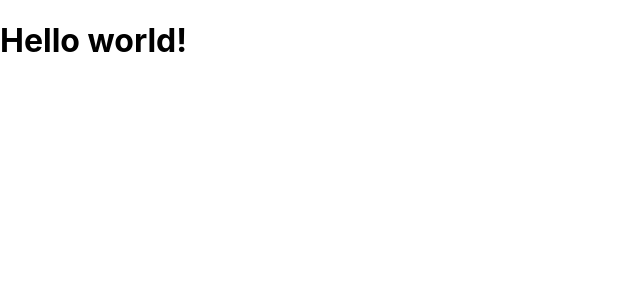
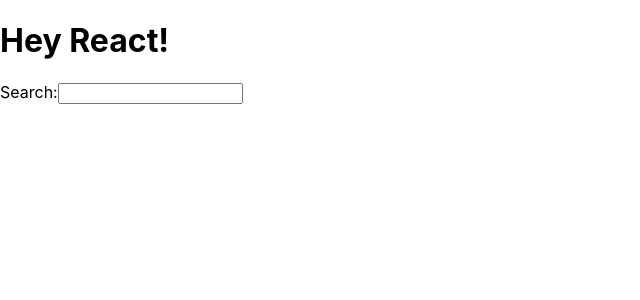
Before and after one commit to nicjlambert/learning-react, a React (Create React App) app: page / in a window 1280 px wide. Shown: the top 300 px of the page, without its empty margins (0-640 px from the left). Built offline with nearby package versions, Linux system fonts and the light colour scheme.

Commit message:
added JSX example

```diff
--- a/src/App.js
+++ b/src/App.js
@@ -3,7 +3,12 @@
 // ie definte title only once and not
 // everytime the function is called
 // a variable declared with const cannot be re-assigned
-const title = 'React'
+
+const welcome = {
+greeting:'Hey',
+title:'React'
+
+};
 
 function App(){
 // you can do somethig here between
@@ -14,7 +19,11 @@
 
   return(
     <div>
-     <h1>Hello world!</h1>
+     <h1>{welcome.greeting} {welcome.title}!</h1>
+
+     <label htmlFor="search">Search:</label>
+     <input id="search" type="text"/>
+
     </div>
   );
 }
```
